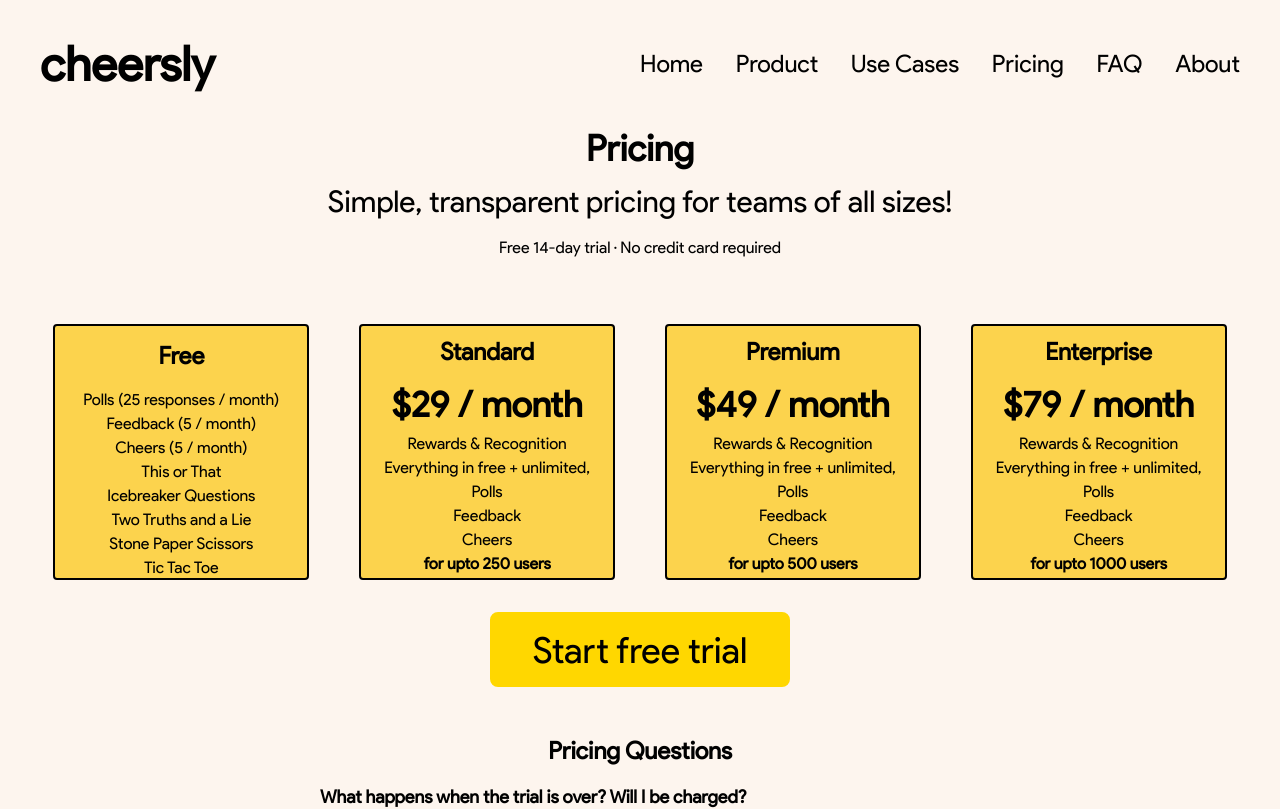
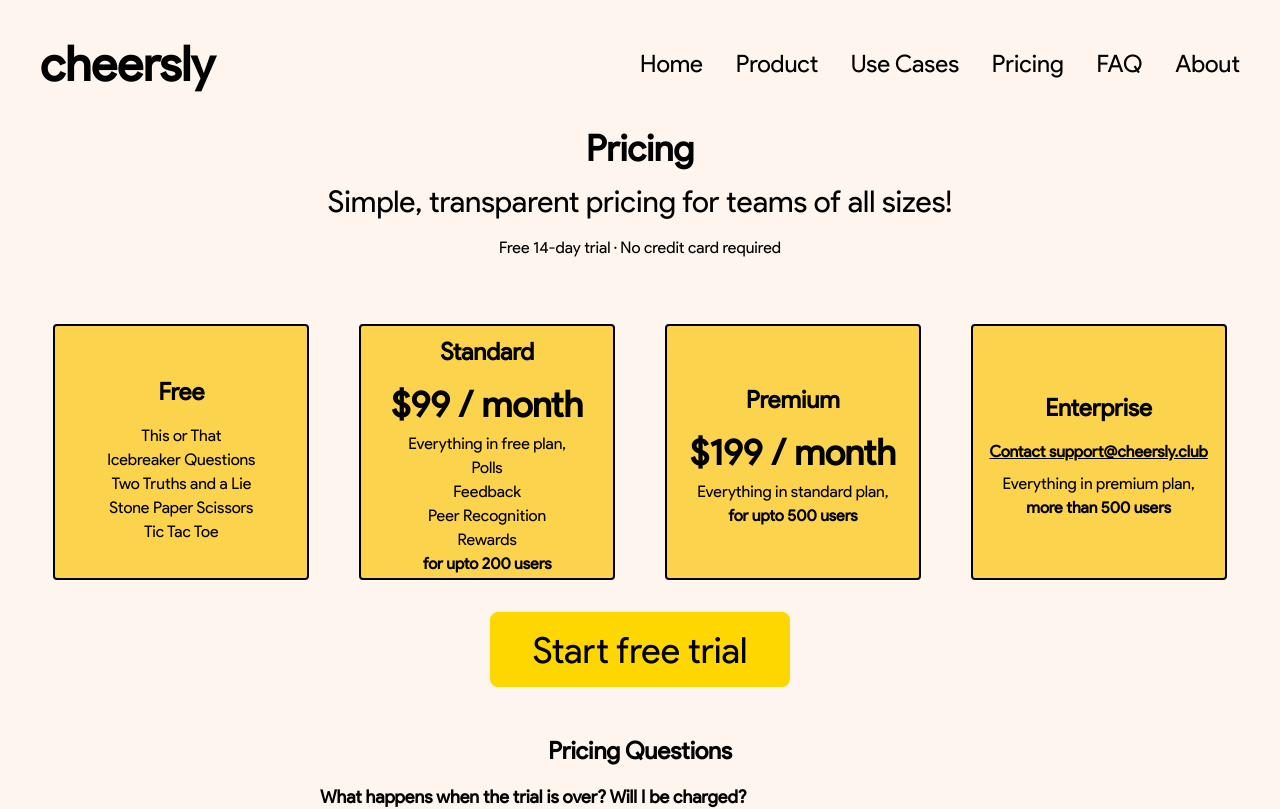
Before and after one commit to nihalwashere/cheersly-web, a React (Create React App) app: page /pricing in a window 1280 px wide. Shown: the top 809 px of the page. Built offline with nearby package versions, Linux system fonts and the light colour scheme.

Commit message:
fix: pricing

```diff
--- a/src/containers/pricing/index.js
+++ b/src/containers/pricing/index.js
@@ -37,12 +37,6 @@
         <div className="flex flex-col items-center justify-center w-64 h-64 bg-yellow-300 rounded border-2 border-current">
           <div className="text-2xl font-semibold pt-4 pb-4">Free</div>
 
-          <div className="text-base">Polls (25 responses / month)</div>
-
-          <div className="text-base">Feedback (5 / month)</div>
-
-          <div className="text-base">Cheers (5 / month)</div>
-
           <div className="text-base">This or That</div>
 
           <div className="text-base">Icebreaker Questions</div>
@@ -57,35 +51,27 @@
         <div className="flex flex-col items-center justify-center w-64 h-64 bg-yellow-300 rounded border-2 border-current">
           <div className="text-2xl font-semibold pt-2 pb-2">Standard</div>
 
-          <div className="text-4xl font-semibold pt-2 pb-2">$29 / month</div>
+          <div className="text-4xl font-semibold pt-2 pb-2">$99 / month</div>
 
-          <div className="text-base">Rewards & Recognition</div>
-
-          <div className="text-base">Everything in free + unlimited,</div>
+          <div className="text-base">Everything in free plan,</div>
 
           <div className="text-base">Polls</div>
 
           <div className="text-base">Feedback</div>
 
-          <div className="text-base">Cheers</div>
+          <div className="text-base">Peer Recognition</div>
 
-          <div className="text-base font-semibold">for upto 250 users</div>
+          <div className="text-base">Rewards</div>
+
+          <div className="text-base font-semibold">for upto 200 users</div>
         </div>
 
         <div className="flex flex-col items-center justify-center w-64 h-64 bg-yellow-300 rounded border-2 border-current">
           <div className="text-2xl font-semibold pt-2 pb-2">Premium</div>
 
-          <div className="text-4xl font-semibold pt-2 pb-2">$49 / month</div>
+          <div className="text-4xl font-semibold pt-2 pb-2">$199 / month</div>
 
-          <div className="text-base">Rewards & Recognition</div>
-
-          <div className="text-base">Everything in free + unlimited,</div>
-
-          <div className="text-base">Polls</div>
-
-          <div className="text-base">Feedback</div>
-
-          <div className="text-base">Cheers</div>
+          <div className="text-base">Everything in standard plan,</div>
 
           <div className="text-base font-semibold">for upto 500 users</div>
         </div>
@@ -93,19 +79,18 @@
         <div className="flex flex-col items-center justify-center w-64 h-64 bg-yellow-300 rounded border-2 border-current">
           <div className="text-2xl font-semibold pt-2 pb-2">Enterprise</div>
 
-          <div className="text-4xl font-semibold pt-2 pb-2">$79 / month</div>
+          <div className="font-semibold pt-2 pb-2">
+            <a
+              href={`mailto:${CHEERSLY_SUPPORT_EMAIL}?subject=Privacy Policy`}
+              className="underline"
+            >
+              Contact {CHEERSLY_SUPPORT_EMAIL}
+            </a>
+          </div>
 
-          <div className="text-base">Rewards & Recognition</div>
+          <div className="text-base">Everything in premium plan,</div>
 
-          <div className="text-base">Everything in free + unlimited,</div>
-
-          <div className="text-base">Polls</div>
-
-          <div className="text-base">Feedback</div>
-
-          <div className="text-base">Cheers</div>
-
-          <div className="text-base font-semibold">for upto 1000 users</div>
+          <div className="text-base font-semibold">more than 500 users</div>
         </div>
       </div>
 
```
